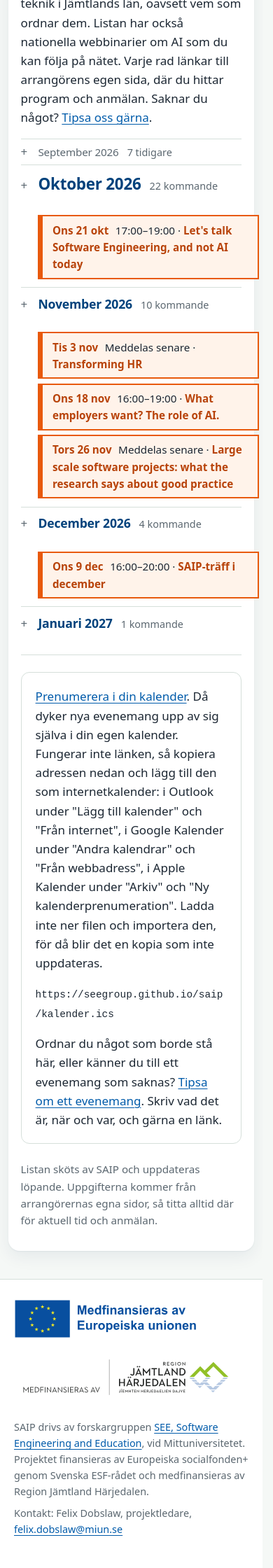
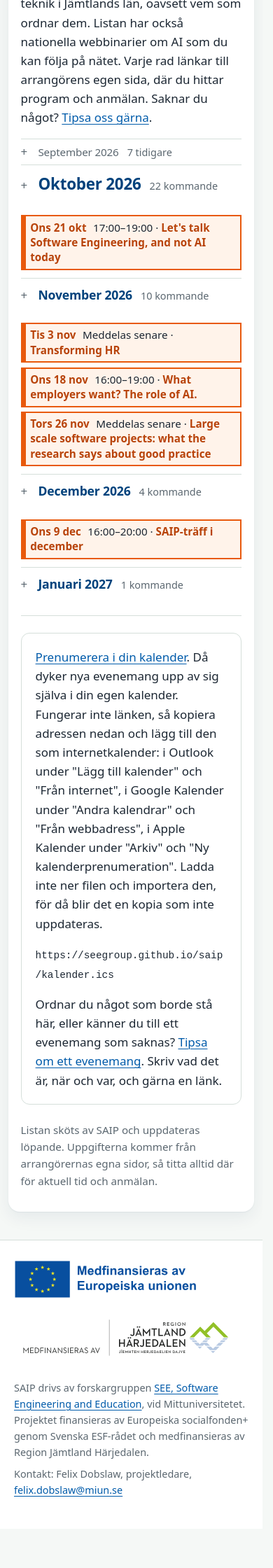
Before and after one commit to seegroup/seegroup.github.io, a Jekyll site: the page built from saip/kalender.md, in a window 390 px wide. Shown: the part 422-2662 px from the top of the page at 70% size. Built offline with Jekyll 4.4.1, drawn with Linux system fonts in a browser that asks for light colours; after the commit the page ends 2606 px from its top, so only the background shows below that.

Commit message:
Keep the orange SAIP boxes in the calendar in one place when a month opens
The preview box under a month heading and the event's row in the opened month now share the same left and right edges, and date, time and title sit in the same columns in both. Before, the preview was indented and reached past the right edge, and an event that was not the first of its day got a box starting at the time column. Every highlighted row now carries its own date and starts at the left edge. The table has fixed column widths, so the columns stay put from month to month. Below 1000 px the table switches to the stacked phone layout, and a long time text such as "Meddelas senare" wraps there instead of running into the title.

Claude-Session: https://claude.ai/code/session_01EpZn1hpQE6sFnkjKG7DjqC

```diff
--- a/_layouts/saip.html
+++ b/_layouts/saip.html
@@ -117,7 +117,13 @@
     body.wide .wrap { max-width: 66rem; }
     body.wide main > .wrap { max-width: 68rem; }
     body.wide main .wrap > p { max-width: 42rem; }
-    table.events { width: 100%; border-collapse: collapse; font-size: 0.95rem; line-height: 1.4; margin-top: 0.75rem; }
+    /* Fasta kolumnbredder: alla månader får samma kolumner, och raden står där förhandsvisningen stod. */
+    table.events { width: 100%; table-layout: fixed; border-collapse: collapse; font-size: 0.95rem; line-height: 1.4; margin-top: 0.75rem; }
+    table.events thead th:nth-child(1) { width: 7.6rem; }
+    table.events thead th:nth-child(2) { width: 8.3rem; }
+    table.events thead th:nth-child(4) { width: 6.5rem; }
+    table.events thead th:nth-child(5) { width: 17%; }
+    table.events thead th:nth-child(6) { width: 7rem; }
     table.events thead th { text-align: left; font-size: 0.8rem; font-weight: 600; color: var(--muted); padding: 0 0.9rem 0.35rem 0; }
     table.events td, table.events tbody th { text-align: left; vertical-align: top; padding: 0.45rem 0.9rem 0.45rem 0; }
     table.events tr > :last-child { padding-right: 0; }
@@ -126,7 +132,6 @@
     .c-day span { display: block; font-size: 0.8rem; font-weight: 400; color: var(--muted); white-space: normal; }
     .c-time { white-space: nowrap; font-variant-numeric: tabular-nums; }
     .c-title a { font-weight: 600; }
-    .c-title { width: 38%; }
     .sub { display: block; font-size: 0.85rem; color: var(--muted); }
     .c-org, .c-cost { color: var(--muted); }
     /* Anmälningsknapp, orange och tydlig */
@@ -149,8 +154,9 @@
     tr.event.gone .c-title a { color: var(--gone); font-weight: 400; }
     tr.event.gone .c-title a:hover { color: var(--text); }
     tr.event.gone .mark { color: var(--gone); background: #eceff0; }
-    @media (max-width: 760px) {
+    @media (max-width: 1000px) {
       table.events, table.events tbody, table.events tr, table.events td, table.events tbody th { display: block; }
+      table.events td.c-day.rep { display: none; }
       table.events thead { display: none; }
       tbody.day { border-top: 1px solid var(--line); padding: 0.6rem 0 0.3rem; }
       tbody.day > tr:first-child > * { border-top: 0; }
@@ -160,7 +166,7 @@
       .c-day { grid-column: 1 / -1; grid-row: 1; display: flex; flex-wrap: wrap; align-items: baseline; gap: 0 0.6rem; font-size: 1rem; margin-bottom: 0.4rem; }
       .c-day span { display: inline; }
       .c-day .day-in { margin-left: auto; order: 3; }
-      .c-time { grid-column: 1; grid-row: auto / span 4; }
+      .c-time { grid-column: 1; grid-row: auto / span 4; white-space: normal; }
       .c-title, .c-place, .c-org, .c-cost { grid-column: 2; width: auto; }
       .c-place .sub { display: inline; }
       .c-place .sub::before { content: ", "; }
@@ -171,12 +177,20 @@
       tr.event.is-saip.gone { border-color: var(--line); }
     }
     /* Våra träffar i månadsrubriken, så de syns även när månaden är hopfälld */
-    .month-peek { flex: 1 0 100%; margin: 0.5rem 0 0.15rem 1.55rem; }
+    .month-peek { flex: 1 0 100%; min-width: 0; margin: 0.5rem 0 0.15rem 0; }
     details.month[open] .month-peek { display: none; }
-    button.peek { display: block; width: 100%; text-align: left; font: inherit; font-size: 0.95rem; font-weight: 400; color: var(--text); cursor: pointer;
-      background: var(--saip-tint); border: 2px solid var(--saip); border-left-width: 7px; border-radius: 0; padding: 0.45rem 0.85rem; margin-top: 0.4rem; }
+    /* Samma ram, samma kanter och samma kolumner som evenemangets rad i tabellen */
+    button.peek { display: grid; grid-template-columns: 7.6rem 8.3rem 1fr; align-items: baseline; width: 100%; text-align: left; font: inherit; font-size: 0.95rem; line-height: 1.4; font-weight: 400; color: var(--text); cursor: pointer;
+      background: var(--saip-tint); border: 0; border-radius: 0; padding: 0.45rem 0.6rem 0.45rem 0; margin-top: 0.4rem;
+      box-shadow: inset 0 2px 0 var(--saip), inset 0 -2px 0 var(--saip), inset 7px 0 0 var(--saip), inset -2px 0 0 var(--saip); }
     button.peek:hover, button.peek:focus-visible { background: #ffe6d5; }
-    button.peek b { color: var(--saip-dark); font-weight: 700; margin-right: 0.35rem; }
+    button.peek b { color: var(--saip-dark); font-weight: 700; padding-left: 0.85rem; white-space: nowrap; }
+    button.peek .pt { white-space: nowrap; font-variant-numeric: tabular-nums; }
+    @media (max-width: 1000px) {
+      button.peek { display: block; padding: 0.45rem 0.85rem; }
+      button.peek b { padding-left: 0; margin-right: 0.35rem; }
+      button.peek .pt::after { content: " ·"; }
+    }
     button.peek .t { color: var(--saip-dark); font-weight: 600; }
     /* Raden blinkar till när man hoppat dit från rubriken */
     tr.event.is-saip.flash > * { animation: saip-flash 1.8s ease-out; }
--- a/saip/kalender.md
+++ b/saip/kalender.md
@@ -30,7 +30,7 @@ wide: true
 {% assign current_month = month_key %}
 {% assign m = first.start | date: "%-m" | minus: 1 %}
 <details class="month" open data-month="{{ month_key }}" data-name="{{ month_names[m] | downcase }}">
-<summary><h2>{{ month_names[m] }} {{ first.start | date: "%Y" }}</h2><span class="month-count"></span><span class="month-peek">{% for se in ours %}{% assign se_key = se.start | date: "%Y-%m" %}{% if se_key == month_key %}{% assign swd = se.start | date: "%u" | minus: 1 %}{% assign sm = se.start | date: "%-m" | minus: 1 %}<button type="button" class="peek" data-end="{{ se.end | default: se.start | date: '%Y-%m-%d' }}" data-time="{{ se.time | escape }}" data-target="ev-{{ se.start | date: '%Y%m%d' }}-{{ se.title | slugify: 'latin' }}"><b>{{ weekdays[swd] }} {{ se.start | date: "%-d" }} {{ month_short[sm] }}</b> {{ se.time }} · <span class="t">{{ se.title | escape }}</span></button>{% endif %}{% endfor %}</span></summary>
+<summary><h2>{{ month_names[m] }} {{ first.start | date: "%Y" }}</h2><span class="month-count"></span><span class="month-peek">{% for se in ours %}{% assign se_key = se.start | date: "%Y-%m" %}{% if se_key == month_key %}{% assign swd = se.start | date: "%u" | minus: 1 %}{% assign sm = se.start | date: "%-m" | minus: 1 %}<button type="button" class="peek" data-end="{{ se.end | default: se.start | date: '%Y-%m-%d' }}" data-time="{{ se.time | escape }}" data-target="ev-{{ se.start | date: '%Y%m%d' }}-{{ se.title | slugify: 'latin' }}"><b>{{ weekdays[swd] }} {{ se.start | date: "%-d" }} {{ month_short[sm] }}</b> <span class="pt">{{ se.time }}</span> <span class="t">{{ se.title | escape }}</span></button>{% endif %}{% endfor %}</span></summary>
 <p class="month-past" hidden><button type="button" class="toggle-past" aria-expanded="false"></button></p>
 <table class="events">
 <thead><tr><th scope="col">Dag</th><th scope="col">Tid</th><th scope="col">Evenemang</th><th scope="col">Plats</th><th scope="col">Arrangör</th><th scope="col">Kostnad och anmälan</th></tr></thead>
@@ -41,10 +41,11 @@ wide: true
 {% assign day_series = nil %}
 {% if series_names.size == 1 and first.series %}{% assign day_series = first.series %}{% endif %}
 <tbody class="day">
+{% assign prev_saip = false %}
 {% for e in items %}
 {% assign last_day = e.end | default: e.start %}
 <tr class="event{% if e.saip %} is-saip{% endif %}"{% if e.saip %} id="ev-{{ e.start | date: '%Y%m%d' }}-{{ e.title | slugify: 'latin' }}"{% endif %} data-end="{{ last_day | date: '%Y-%m-%d' }}" data-time="{{ e.time | escape }}">
-{% if forloop.first %}<th scope="rowgroup" class="c-day" rowspan="{{ items.size }}"><time datetime="{{ day.name }}">{{ weekdays[wd] }} {{ first.start | date: "%-d" }} {{ month_short[m1] }}</time><span class="day-in"></span>{% if day_series %}<span class="day-series">{{ day_series | escape }}</span>{% endif %}</th>{% endif %}
+{% if forloop.first or e.saip or prev_saip %}<th scope="row" class="c-day"><time datetime="{{ day.name }}">{{ weekdays[wd] }} {{ first.start | date: "%-d" }} {{ month_short[m1] }}</time><span class="day-in"></span>{% if day_series and forloop.first %}<span class="day-series">{{ day_series | escape }}</span>{% endif %}</th>{% else %}<td class="c-day rep"></td>{% endif %}{% assign prev_saip = e.saip %}
 <td class="c-time">{{ e.time }}</td>
 <td class="c-title"><a href="{{ e.url }}">{{ e.title | escape }}</a>{% if e.saip %}{% if e.signup %}<a class="reg" href="{{ e.signup }}">Anmäl dig</a>{% else %}<span class="reg off" title="Anmälan öppnar senare">Anmäl dig</span>{% endif %}{% endif %}{% if e.end and e.end != e.start %}{% assign d2 = e.end | date: "%-d" %}{% assign m2 = e.end | date: "%-m" | minus: 1 %}<span class="sub">Till och med {{ d2 }} {{ month_short[m2] }}</span>{% endif %}{% if e.series and day_series == nil %}<span class="sub">{{ e.series | escape }}</span>{% endif %}{% if e.note %}<span class="sub">{{ e.note | escape }}</span>{% endif %}</td>
 <td class="c-place">{{ e.place }}{% if e.venue %}<span class="sub">{{ e.venue | escape }}</span>{% endif %}</td>
```
Also changed, not shown: other parts of saip/kalender.md (+1 -1 lines).
